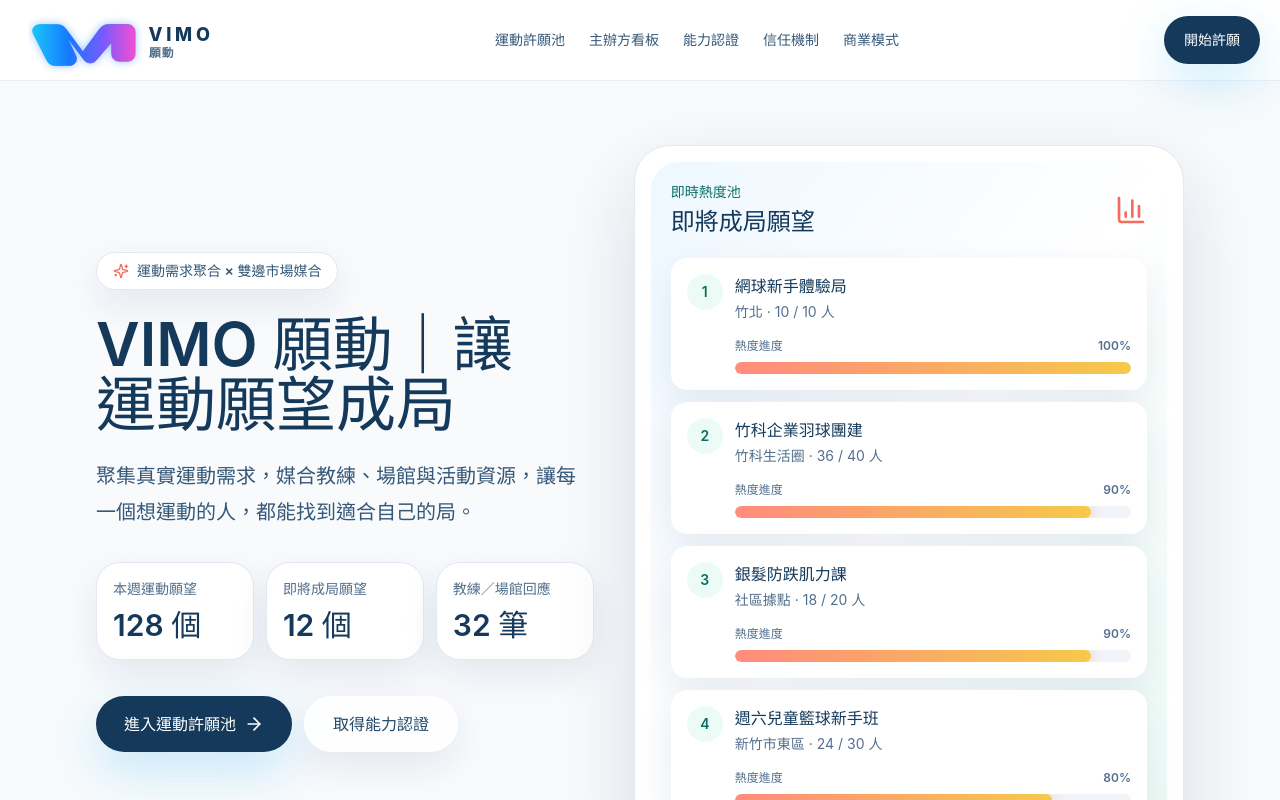
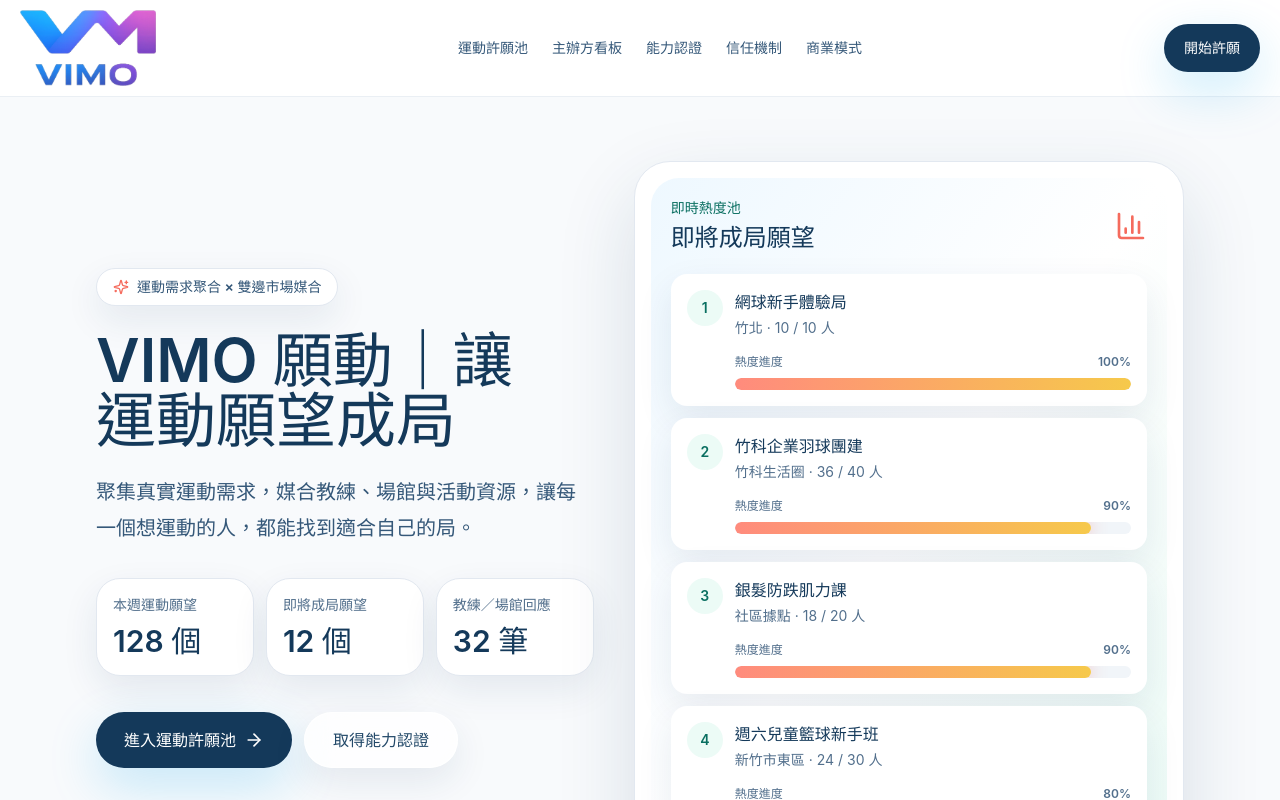
Before and after one commit to chrischen0404/VIMO, a React (Vite) app: page / in a window 1280 px wide. Shown: the top 800 px of the page. Built offline with nearby package versions, Linux system fonts and the light colour scheme.

Commit message:
fixed some issue

```diff
--- a/src/App.jsx
+++ b/src/App.jsx
@@ -197,9 +197,13 @@
 function Header() {
   return (
     <header className="sticky top-0 z-40 border-b border-slate-200/70 bg-white/90 backdrop-blur-2xl">
-      <div className="mx-auto flex h-20 max-w-7xl items-center justify-between gap-3 px-4 sm:px-5">
+      <div className="mx-auto flex h-24 max-w-7xl items-center justify-between gap-4 px-4 sm:px-5">
         <a href="#home" className="flex min-w-0 items-center" aria-label="VIMO 願動首頁">
-          <img className="h-16 w-[188px] shrink-0 object-contain sm:w-[210px]" src="/icons/vimo-header-logo.svg" alt="VIMO 願動" />
+          <img
+            className="block h-[72px] w-[128px] shrink-0 object-contain sm:h-[76px] sm:w-[136px]"
+            src="/icons/vimo-header-logo.png"
+            alt="VIMO 願動"
+          />
         </a>
         <nav className="hidden items-center gap-6 text-sm font-semibold text-ink-500 lg:flex">
           <a href="#pool">運動許願池</a>
--- a/vite.config.js
+++ b/vite.config.js
@@ -15,6 +15,7 @@
         'manifest.webmanifest',
         'icons/vimo-icon.svg',
         'icons/vimo-logo.svg',
+        'icons/vimo-header-logo.png',
         'icons/vimo-header-logo.svg',
         'icons/vimo-mark-transparent.svg',
         'icons/icon-192.png',
```
Also changed, not shown: public/icons/vimo-header-logo.png (added).
